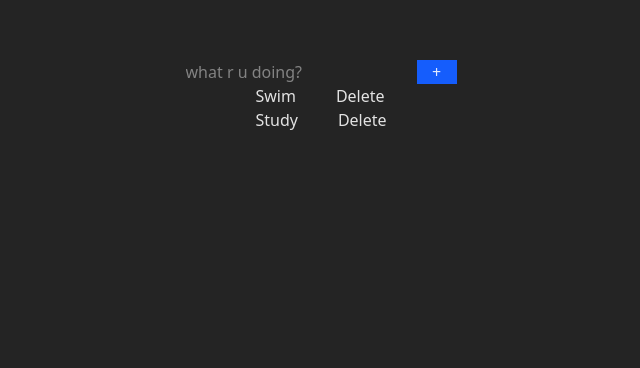
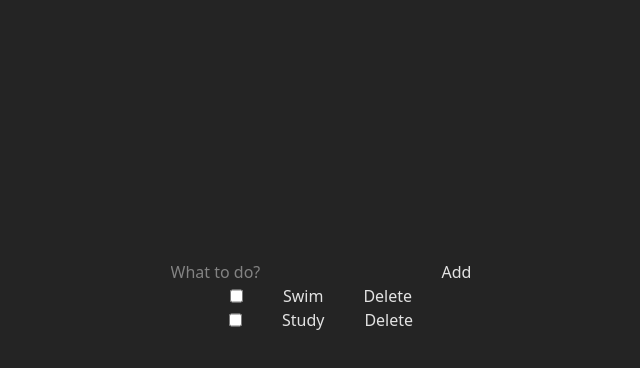
Before and after one commit to seulwithlove/react-todo, a React (Vite) app: page / in a window 1280 px wide. Shown: the part 104-472 px from the top of the page, without its empty margins (319-959 px from the left). Built offline with nearby package versions, Linux system fonts and the light colour scheme.

Commit message:
feat: 전체 투두앱 + checkbox 상태 추가

```diff
--- a/src/App.tsx
+++ b/src/App.tsx
@@ -1,5 +1,6 @@
 import { useRef, useState } from "react";
 
+// 👉 초기 데이터 (앱 시작 시 기본으로 보여줄 todo들)
 const mockData = [
   {
     id: 0,
@@ -12,62 +13,83 @@ const mockData = [
     isDone: false,
   },
 ];
+
 export default function App() {
-  // 전체 투두 상태 관리
+  // 👉 전체 todo 리스트 상태
+  // todos : 현재 할 일 배열
+  // setTodos : todos를 업데이트하는 함수
   const [todos, setTodos] = useState(mockData);
 
-  // input으로 입력받은 투두 관리
+  // 👉 입력창에 적은 "새로운 할 일"을 관리하는 상태
   const [content, setContent] = useState("");
 
+  // 👉 새로운 todo가 추가될 때마다 idRef.current 값을 1씩 증가시켜 고유 id 부여
+  // useRef를 쓰면 컴포넌트가 리렌더링되어도 값이 유지됨
   const idRef = useRef(2);
 
-  // input창
+  // 👉 input 창에 글자를 입력할 때마다 content 상태를 갱신
   const onChangeContent = (e: React.ChangeEvent<HTMLInputElement>) => {
     setContent(e.target.value);
   };
 
-  // 투두 생성
+  // 👉 새로운 todo 객체를 생성해 todos에 추가
   const onCreate = (content: string) => {
     const newTodo = {
       id: idRef.current++,
+      content: content,
       isDone: false,
-      content: content,
     };
-
+    // 이전 todos를 유지하면서 새로운 todo를 맨 앞에 추가
     setTodos((prev) => [newTodo, ...prev]);
   };
 
-  // 추가 버튼을 누르면 setTodo에 새로운 투두 추가
+  // 👉 "추가" 버튼을 눌렀을 때 실행되는 함수
   const onSubmit = () => {
     onCreate(content);
-    setContent("");
   };
 
-  // 삭제 버튼을 누르면 todo 리스트에서 필터링
+  // 👉 todo 체크박스 상태 반영
+  const onChangeChecked = (id: number) => {
+    onUpdate(id);
+  };
+
+  // 👉 특정 todo를 삭제하는 함수 : 상태를 관리
   const onDelete = (targetId: number) => {
     setTodos(todos.filter((todo) => todo.id !== targetId));
   };
 
+  // 👉 특정 todo를 체크하는 함수 : 상태를 관리
+  const onUpdate = (targetId: number) => {
+    setTodos(
+      todos.map((todo) =>
+        todo.id === targetId ? { ...todo, isDone: !todo.isDone } : todo
+      )
+    );
+  };
+
+  // 👉 JSX (화면 렌더링)
   return (
-    <div className="flex flex-col items-center justify-center h-100">
-      <div className="">
+    <div className="flex flex-col justify-center items-center  h-svh">
+      <div className=" flex gap-10">
         <input
+          placeholder="What to do?"
+          type="text"
+          value={content}
           onChange={onChangeContent}
-          value={content}
-          placeholder="what r u doing?"
         />
-        <button onClick={onSubmit} className="bg-blue-600 w-10">
-          +
-        </button>
+        <button onClick={onSubmit}>Add</button>
       </div>
-      <div>
-        {todos.map((todo) => (
-          <div key={todo.id} className="flex gap-10">
-            {todo.content}
-            <button onClick={() => onDelete(todo.id)}>Delete</button>
-          </div>
-        ))}
-      </div>
+      {todos.map((todo) => (
+        <div key={todo.id} className="flex gap-10">
+          <input
+            type="checkbox"
+            onChange={() => onChangeChecked(todo.id)}
+            checked={todo.isDone}
+          />
+          <div>{todo.content}</div>
+          <button onClick={() => onDelete(todo.id)}>Delete</button>
+        </div>
+      ))}
     </div>
   );
 }
```
